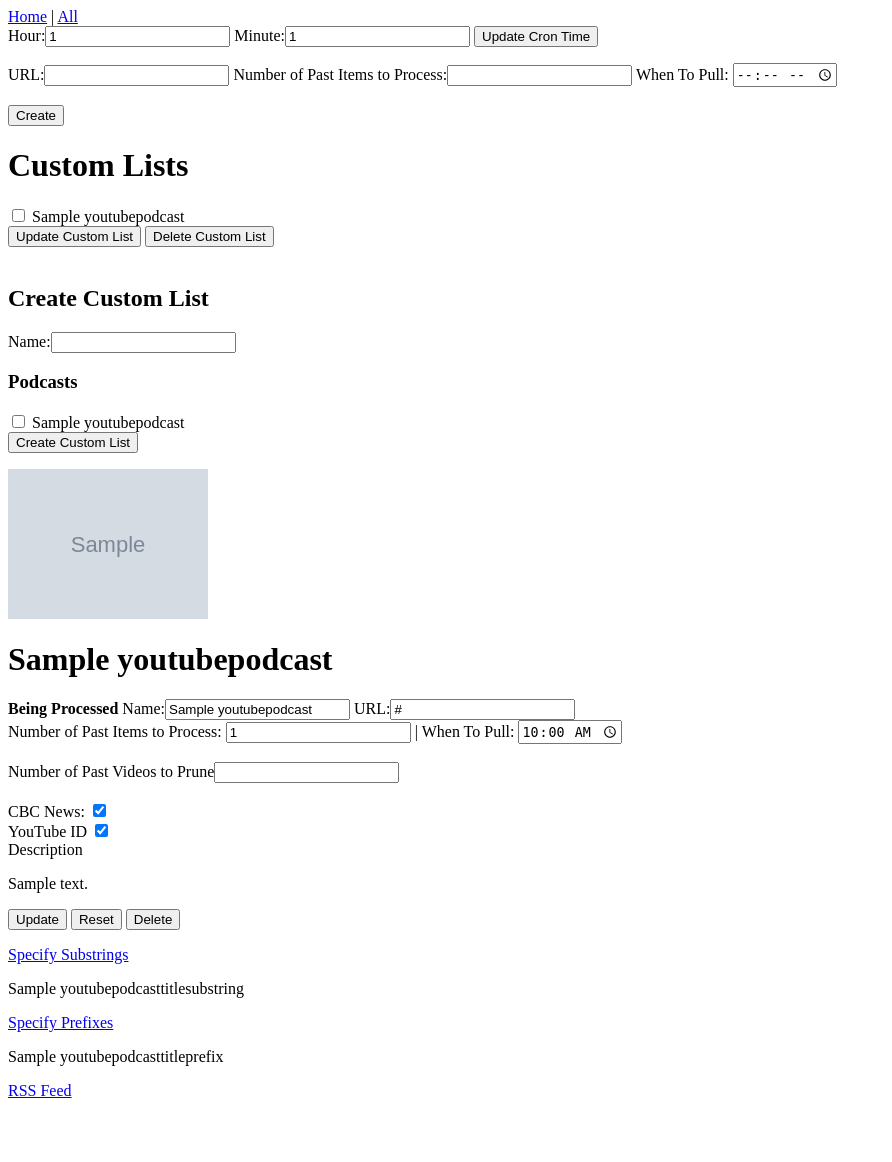
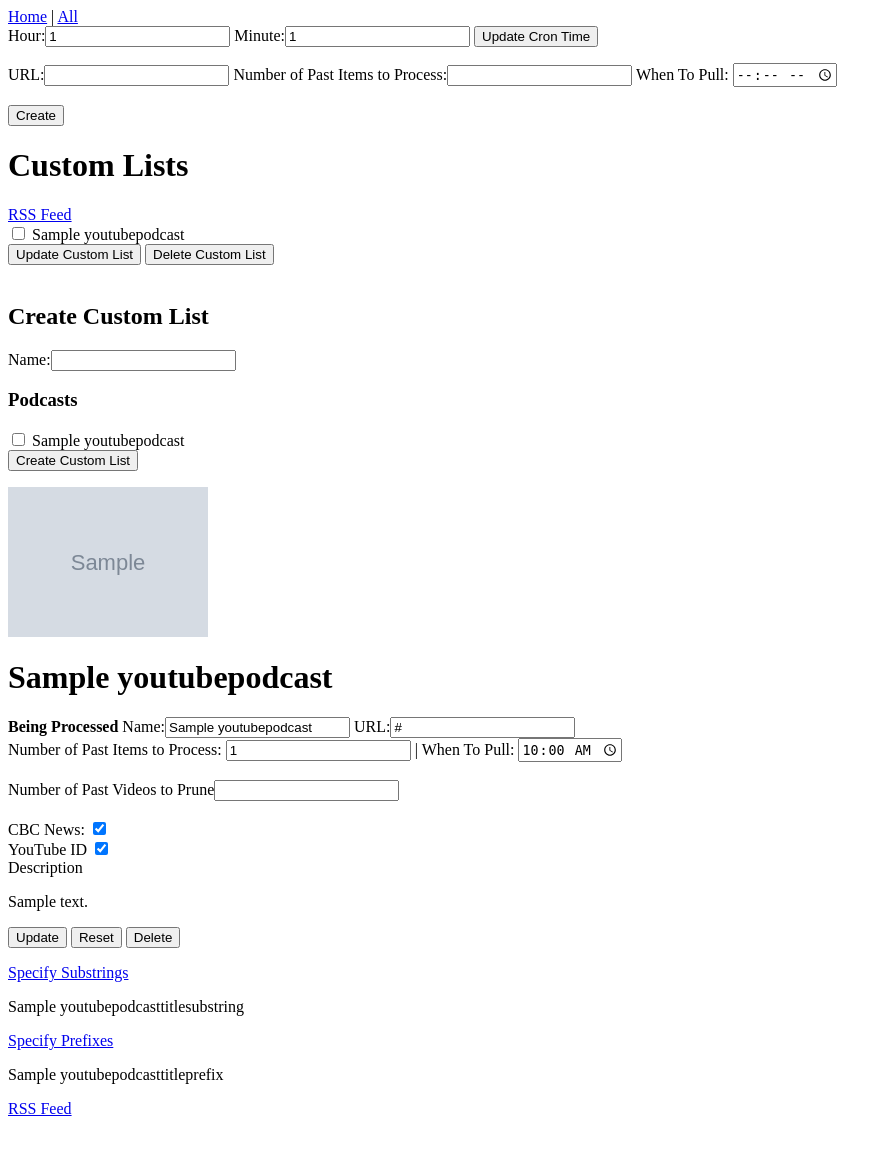
Before and after one commit to modernNeo/podcasts, a Django app: template podcasts_site/podcasts/templates/podcasts/index.html in a window 1280 px wide. Shown: the whole page, without its empty margins (0-892 px from the left). Before the commit the page ends 1098 px from the top, so only its background shows below. Run offline with Django 5.2, Linux system fonts and the light colour scheme; tables that the repository leaves empty hold one stand-in row (values such as "Sample post"); the template is opened without the code that fills it: values that come from a table or form of the project are taken from there, most other values are stand-ins (such as "Sample title", 1, 10 or a date in 2020); grey boxes marked "Sample" are stand-in pictures; parts of the project's set-up code (start-up, migrations or seed data) failed here and were passed over.

Commit message:
small typo

```diff
--- a/podcasts_site/podcasts/templates/podcasts/index.html
+++ b/podcasts_site/podcasts/templates/podcasts/index.html
@@ -22,7 +22,7 @@
     {% csrf_token %}
      <input type="number" name="custom_list_id" value="{{ custom_list.list_info.id }}" hidden>
     <h4>{{ custom_list.list_info }}</h4>
-    {%  if podcast.rss_feed_available %}
+    {%  if custom_list.rss_feed_available %}
         <a href="{{ podcast.http_feed_location }}" target="_blank">RSS Feed</a><br>
     {%  endif %}
     {% for podcast in podcasts %}
```
